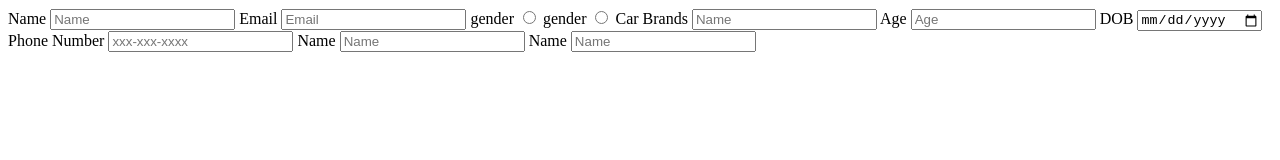
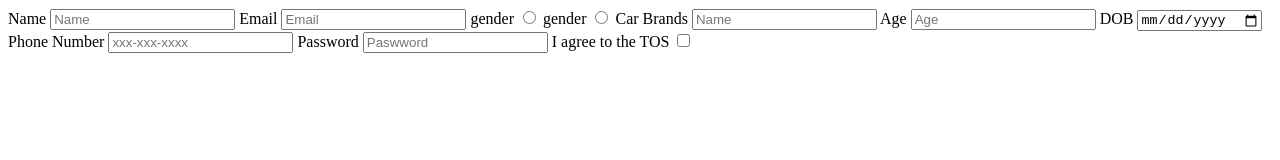
Before and after one commit to acciojob/signup-form-car-Jaswant26, a website: page main.html in a window 1280 px wide. Drawn offline with Linux system fonts and the light colour scheme.

Commit message:
created a submission

```diff
--- a/main.html
+++ b/main.html
@@ -27,10 +27,10 @@
 	<input type="date" placeholder="DOB" id="dob" required>
 	<label for="tel">Phone Number</label>
 	<input type="tel" placeholder="xxx-xxx-xxxx" id="TEL">
-	<label for="name">Name</label>
-	<input type="text" placeholder="Name" id="name" required>
-	<label for="name">Name</label>
-	<input type="text" placeholder="Name" id="name" required>
+	<label for="password ">Password</label>
+	<input type="password " placeholder="Paswword" id="password" required>
+	<label for="tos">I agree to the TOS</label>
+	<input type="checkbox"id="tos" required>
 </body>
 
 </html>
```
